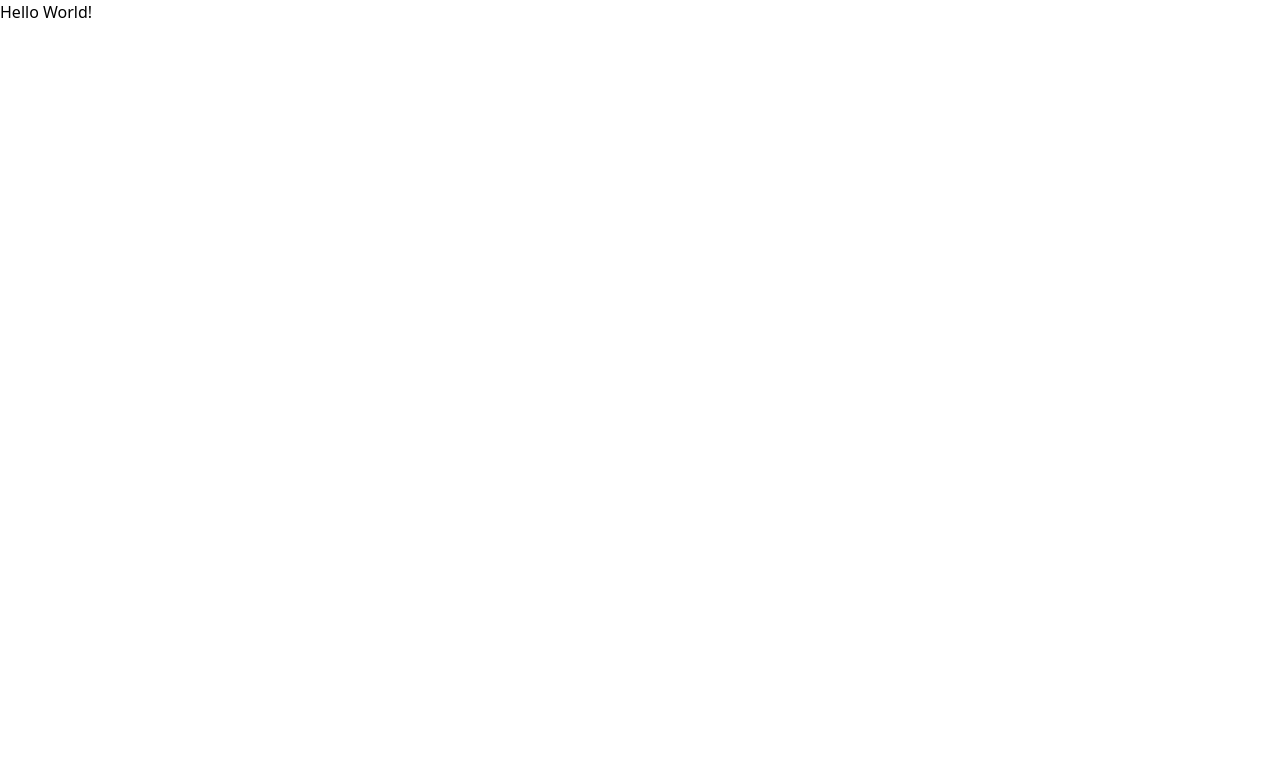
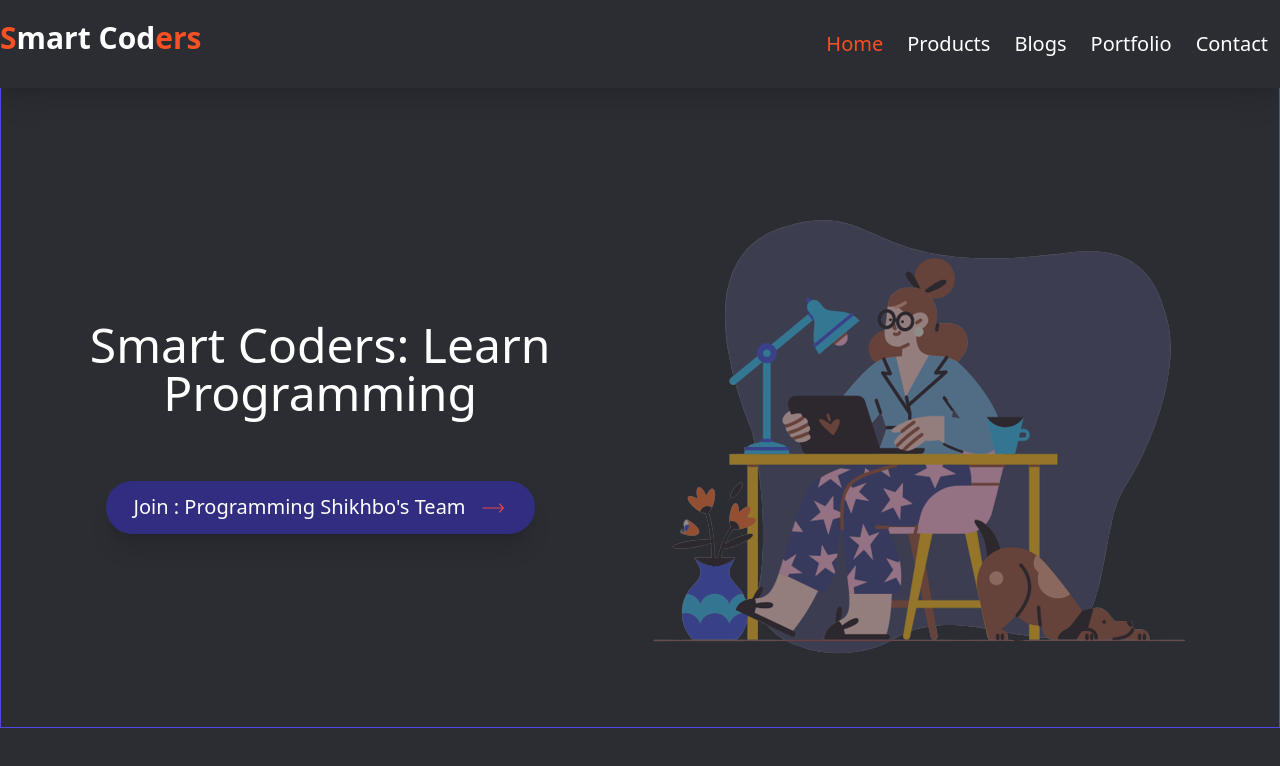
Before and after one commit to programmingshikhbo/first-tailwind-projects, a website built with Vite: page index.html in a window 1280 px wide. Built offline with nearby package versions, Linux system fonts and the light colour scheme.

Commit message:
create navbar and hero section

```diff
--- a/index.html
+++ b/index.html
@@ -8,10 +8,42 @@
      <!-- css file link hare -->
      <link rel="stylesheet" href="css/main.css">
 </head>
-<body>
+<body class="bg-[#2B2D33]">
+
+     <nav class="bg-[#2B2D33] shadow-xl">
+          <div class="container mx-auto">
+               <div class="sm:flex justify-between items-center py-5">
+                    <div class="text-center mb-3">
+                         <a href="#" class="text-white text-xl sm:text-3xl font-bold"> <span class="text-[#F65023]">S</span>mart Cod<span class="text-[#F65023]">ers</span></a>
+                    </div>
+
+                    <ul class="sm:flex text-xl text-white text-center border-t sm:border-none">
+                         <li class="mt-4 sm:mt-0"> <a href="#" class="p-3 text-[#F65023]"> Home </a> </li>
+                         <li> <a href="#" class="p-3 hover:text-[#F65023]"> Products </a> </li>
+                         <li> <a href="#" class="p-3 hover:text-[#F65023]"> Blogs </a> </li>
+                         <li> <a href="#" class="p-3 hover:text-[#F65023]"> Portfolio </a> </li>
+                         <li> <a href="#" class="p-3 hover:text-[#F65023]"> Contact </a> </li>
+                    </ul>
+               </div>
+          </div>
+     </nav>
+
+     <header>
+          <div class="container mx-auto border border-indigo-600 border-t-0 sm:flex justify-around items-center text-center text-white h-[80vh] px-10 pt-10">
+               <div>
+                    <h1 class="text-2xl sm:text-5xl mb-5 sm:mb-16"> Smart Coders: Learn <br> Programming </h1>
+                    <button class="bg-indigo-900 px-7 py-3 rounded-full text-xl shadow-xl hover:bg-indigo-950"> Join : Programming Shikhbo's Team <svg class="w-7 inline-block text-red-500 ml-2 animate-ping" xmlns="http://www.w3.org/2000/svg" fill="none" viewBox="0 0 24 24" strokeWidth={1.5} stroke="currentColor" className="w-6 h-6"><path strokeLinecap="round" strokeLinejoin="round" d="M17.25 8.25L21 12m0 0l-3.75 3.75M21 12H3" /></svg></button>
+               </div>
+
+               <div>
+                    <img class="animate-pulse" src="images/hero-img.png" alt="">
+               </div>
+          </div>
+     </header>
 
 
-     <h1> Hello World! </h1>
+
+
 
 
 </body>
```
Also changed, not shown: images/backEnd.png (added), images/client-01.png (added), images/client-02.png (added), images/client-03.png (added), images/client-04.png (added), images/client-05.png (added), images/client-06.png (added), images/client-07.png (added), images/client-08.png (added), images/client-09.png (added), images/frontEnd.png (added), images/hero-img.png (added), images/javascript.png (added).
